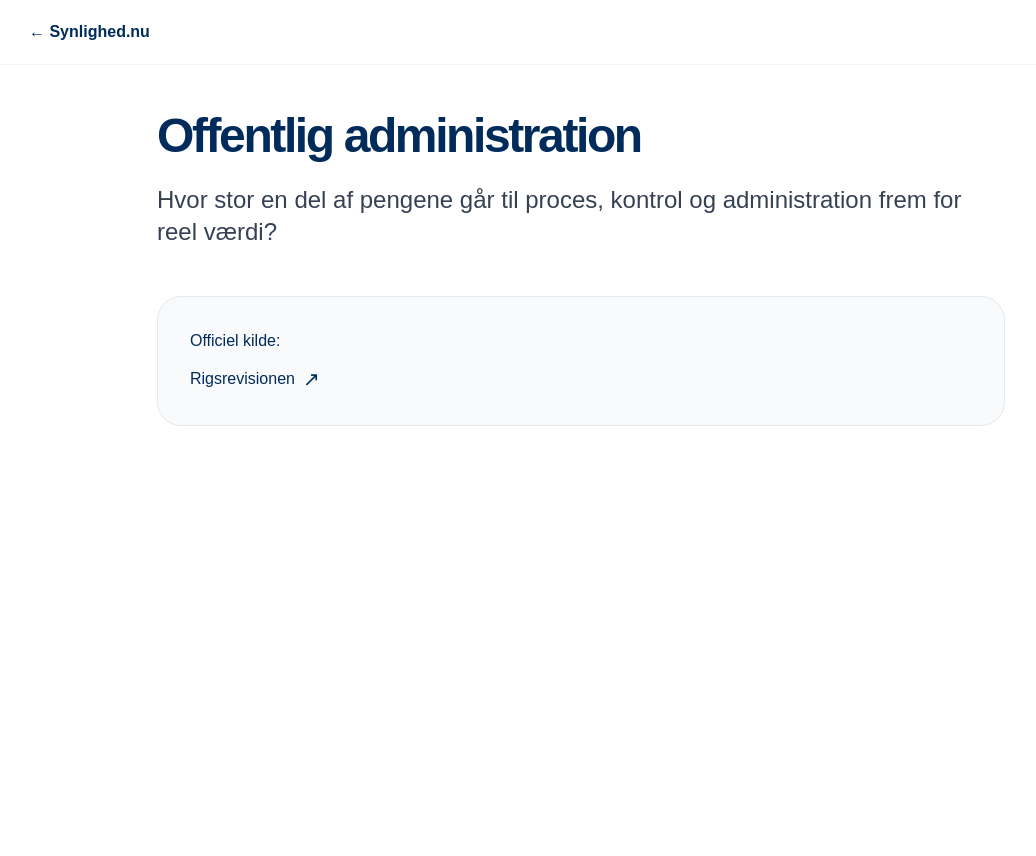
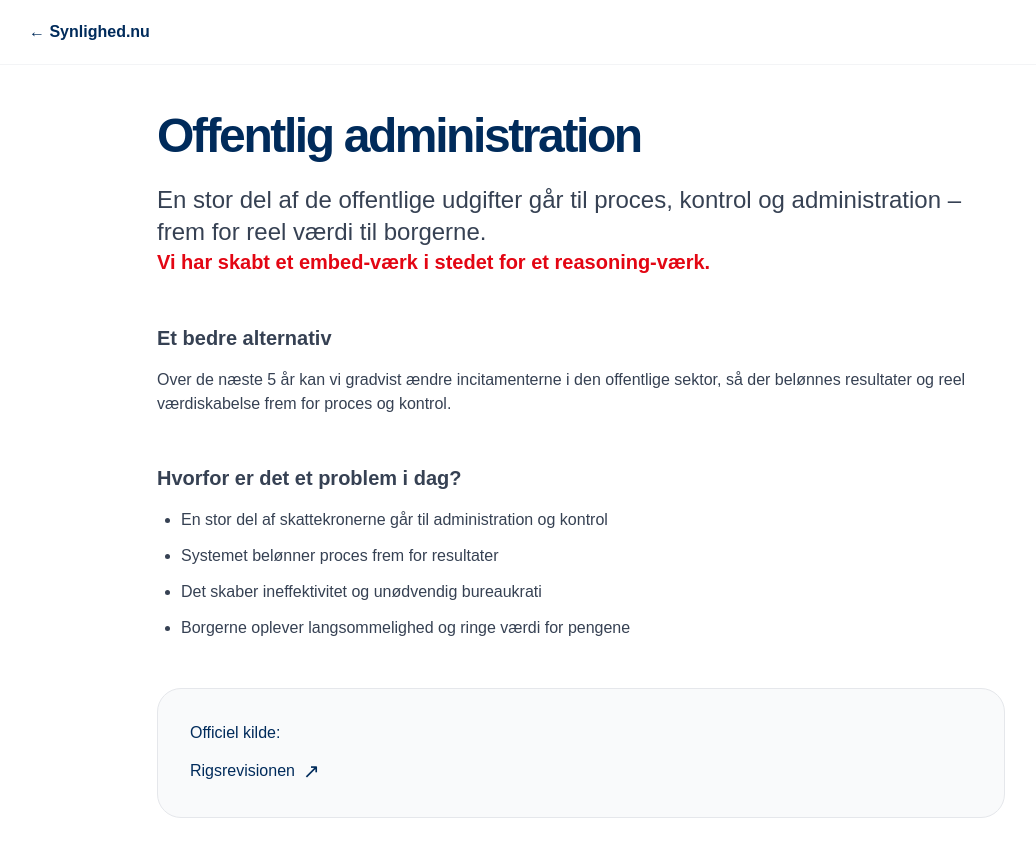
Before and after one commit to synlighed-nu/synlighed-nu-clean, a Next.js app: page /offentlig_administration in a window 1280 px wide. Shown: the top 856 px of the page, without its empty margins (59-1095 px from the left). Before the commit the page ends 800 px from the top, so only its background shows below. Built offline with nearby package versions, Linux system fonts and the light colour scheme.

Commit message:
Update page.tsx

```diff
--- a/app/offentlig_administration/page.tsx
+++ b/app/offentlig_administration/page.tsx
@@ -1,20 +1,44 @@
 import Nav from '../components/_Nav';
-import Link from 'next/link';
 
 export default function OffentligAdministrationPage() {
   return (
     <div className="min-h-screen bg-white text-[#002B5B]">
       <Nav simple />
+
       <div className="max-w-4xl mx-auto px-6 pt-28 pb-20">
 
         <h1 className="text-5xl font-bold tracking-tighter mb-6">Offentlig administration</h1>
+
         <div className="prose prose-lg max-w-none text-gray-700">
           <p className="text-2xl font-medium">
-            Hvor stor en del af pengene går til proces, kontrol og administration frem for reel værdi?
+            En stor del af de offentlige udgifter går til proces, kontrol og administration – frem for reel værdi til borgerne.
           </p>
+
+          <p className="text-xl font-semibold text-[#E30613]">
+            Vi har skabt et embed-værk i stedet for et reasoning-værk.
+          </p>
+
+          <h3 className="text-xl font-semibold mt-12 mb-4">Et bedre alternativ</h3>
+          <p>
+            Over de næste 5 år kan vi gradvist ændre incitamenterne i den offentlige sektor,
+            så der belønnes resultater og reel værdiskabelse frem for proces og kontrol.
+          </p>
+
+          <h3 className="text-xl font-semibold mt-12 mb-4">Hvorfor er det et problem i dag?</h3>
+          <ul className="list-disc pl-6 space-y-3">
+            <li>En stor del af skattekronerne går til administration og kontrol</li>
+            <li>Systemet belønner proces frem for resultater</li>
+            <li>Det skaber ineffektivitet og unødvendig bureaukrati</li>
+            <li>Borgerne oplever langsommelighed og ringe værdi for pengene</li>
+          </ul>
+
           <div className="mt-12 bg-gray-50 border border-gray-200 rounded-3xl p-8">
             <p className="font-medium text-[#002B5B]">Officiel kilde:</p>
-            <a href="https://rigsrevisionen.dk/" target="_blank" className="text-[#002B5B] hover:underline flex items-center gap-2 mt-3">
+            <a
+              href="https://rigsrevisionen.dk/"
+              target="_blank"
+              className="text-[#002B5B] hover:underline flex items-center gap-2 mt-3"
+            >
               Rigsrevisionen <span className="text-xl">↗</span>
             </a>
           </div>
```
